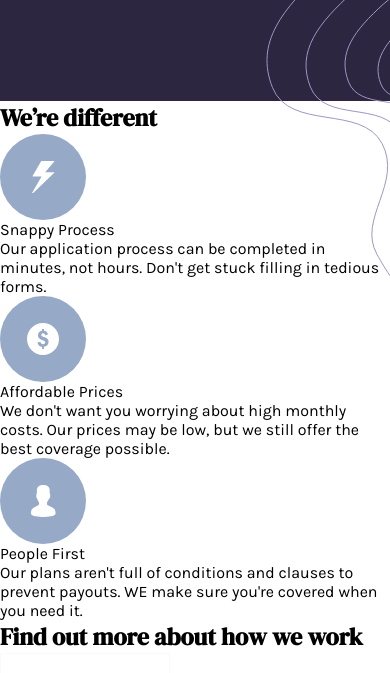
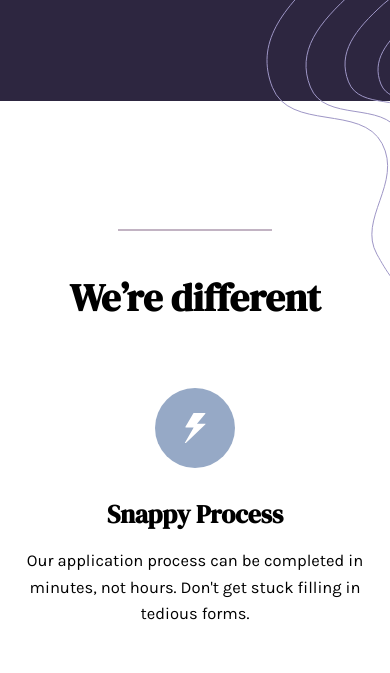
Before and after one commit to MatiasBastarrica/insure-landing-page, a plain HTML site: page index.html in a window 390 px wide. Shown: the part 997-1670 px from the top of the page. Drawn offline with Linux system fonts and the light colour scheme.

Commit message:
Position and style the "We are different" section for mobile layouts

```diff
--- a/styles.css
+++ b/styles.css
@@ -112,7 +112,7 @@ dialog a.link-accent {
   width: 100%;
 }
 
-/* ### HUMANIZING SECTION ### */
+/* ### "HUMANIZING" SECTION ### */
 
 .humanizing-section {
   background-color: var(--blue-950);
@@ -170,3 +170,53 @@ dialog a.link-accent {
 .grid__img {
   grid-area: img;
 }
+
+/* ### "WE ARE DIFFERENT" SECTION ### */
+
+.we-are-different-section {
+  padding: 8rem 1.5rem;
+  text-align: center;
+}
+
+.we-are-different-section::before {
+  content: "";
+  display: block;
+  height: 2px;
+  width: 45%;
+  margin-inline: auto;
+  background-color: #c2b3c3;
+}
+
+.we-are-different-section h2 {
+  font-size: 2.4rem;
+  padding-top: 2.5rem;
+}
+
+.cards-container {
+  margin-top: 4rem;
+  display: grid;
+  gap: 3.5rem;
+}
+
+.card {
+  text-align: center;
+  display: grid;
+  justify-items: center;
+}
+
+.card__img {
+  width: 80px;
+}
+
+.card__title {
+  margin-top: 1.8rem;
+  font-size: 1.6rem;
+  font-weight: var(--fw-700);
+  font-family: var(--ff-dm-serif-display);
+}
+
+.card__p {
+  margin-top: 1rem;
+  line-height: 1.6;
+  font-size: 1.035rem;
+}
```
